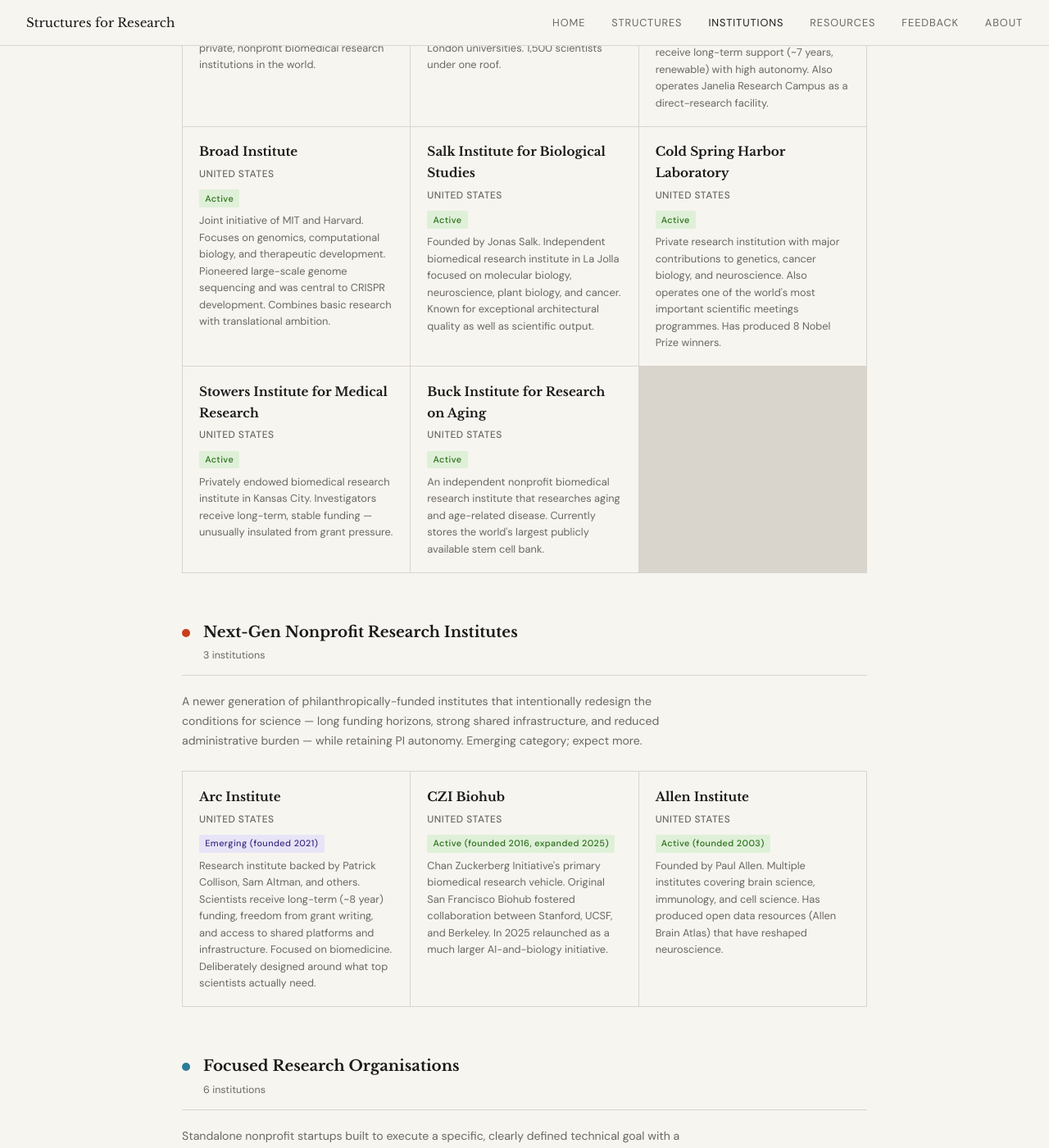
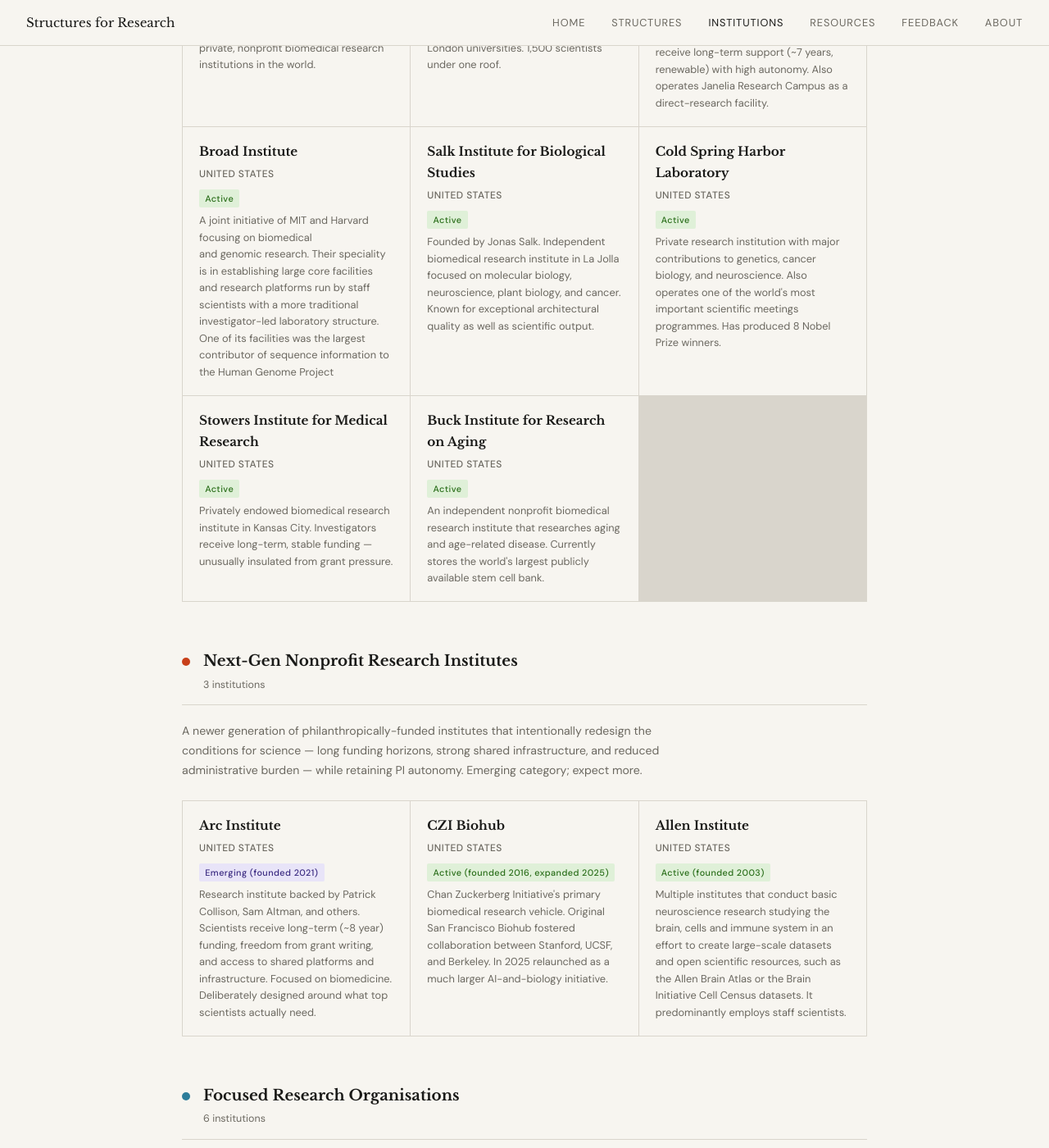
Before and after one commit to biancale4/structuresforresearch.com, a Jekyll site: the page built from institutions.html, in a window 1280 px wide and 1400 px high, scrolled down 2899 px. Shown: the whole window at 82% size. Built offline with Jekyll 4.4.1, drawn with Linux system fonts in a browser that asks for light colours.

Commit message:
Update institutions.html

```diff
--- a/institutions.html
+++ b/institutions.html
@@ -110,7 +110,7 @@
       <div class="inst-card"><div class="inst-name">Scripps Research</div><div class="inst-country">United States</div><span class="inst-status status-active">Active</span><p class="inst-note">Independent biomedical research institute in La Jolla and Jupiter. Focuses on chemistry, biological science, and drug discovery. One of the largest private, nonprofit biomedical research institutions in the world.</p></div>
       <div class="inst-card"><div class="inst-name">Francis Crick Institute</div><div class="inst-country">United Kingdom</div><span class="inst-status status-active">Active</span><p class="inst-note">Europe's largest biomedical research centre. A joint venture between six partner organisations including the MRC, Cancer Research UK, and three London universities. 1,500 scientists under one roof.</p></div>
       <div class="inst-card"><div class="inst-name">Howard Hughes Medical Institute</div><div class="inst-country">United States</div><span class="inst-status status-active">Active</span><p class="inst-note">Largest private funder of academic biomedical research in the US. Invests in people, not projects — scientists receive long-term support (~7 years, renewable) with high autonomy. Also operates Janelia Research Campus as a direct-research facility.</p></div>
-      <div class="inst-card"><div class="inst-name">Broad Institute</div><div class="inst-country">United States</div><span class="inst-status status-active">Active</span><p class="inst-note">Joint initiative of MIT and Harvard. Focuses on genomics, computational biology, and therapeutic development. Pioneered large-scale genome sequencing and was central to CRISPR development. Combines basic research with translational ambition.</p></div>
+      <div class="inst-card"><div class="inst-name">Broad Institute</div><div class="inst-country">United States</div><span class="inst-status status-active">Active</span><p class="inst-note">A joint initiative of MIT and Harvard focusing on biomedical and genomic research. Their speciality is in establishing large core facilities and research platforms run by staff scientists with a more traditional investigator-led laboratory structure. One of its facilities was the largest contributor of sequence information to the Human Genome Project</p></div>
       <div class="inst-card"><div class="inst-name">Salk Institute for Biological Studies</div><div class="inst-country">United States</div><span class="inst-status status-active">Active</span><p class="inst-note">Founded by Jonas Salk. Independent biomedical research institute in La Jolla focused on molecular biology, neuroscience, plant biology, and cancer. Known for exceptional architectural quality as well as scientific output.</p></div>
       <div class="inst-card"><div class="inst-name">Cold Spring Harbor Laboratory</div><div class="inst-country">United States</div><span class="inst-status status-active">Active</span><p class="inst-note">Private research institution with major contributions to genetics, cancer biology, and neuroscience. Also operates one of the world's most important scientific meetings programmes. Has produced 8 Nobel Prize winners.</p></div>
       <div class="inst-card"><div class="inst-name">Stowers Institute for Medical Research</div><div class="inst-country">United States</div><span class="inst-status status-active">Active</span><p class="inst-note">Privately endowed biomedical research institute in Kansas City. Investigators receive long-term, stable funding — unusually insulated from grant pressure.</p></div>
@@ -128,7 +128,7 @@
     <div class="inst-grid">
       <div class="inst-card"><div class="inst-name">Arc Institute</div><div class="inst-country">United States</div><span class="inst-status status-emerging">Emerging (founded 2021)</span><p class="inst-note">Research institute backed by Patrick Collison, Sam Altman, and others. Scientists receive long-term (~8 year) funding, freedom from grant writing, and access to shared platforms and infrastructure. Focused on biomedicine. Deliberately designed around what top scientists actually need.</p></div>
       <div class="inst-card"><div class="inst-name">CZI Biohub</div><div class="inst-country">United States</div><span class="inst-status status-active">Active (founded 2016, expanded 2025)</span><p class="inst-note">Chan Zuckerberg Initiative's primary biomedical research vehicle. Original San Francisco Biohub fostered collaboration between Stanford, UCSF, and Berkeley. In 2025 relaunched as a much larger AI-and-biology initiative.</p></div>
-      <div class="inst-card"><div class="inst-name">Allen Institute</div><div class="inst-country">United States</div><span class="inst-status status-active">Active (founded 2003)</span><p class="inst-note">Founded by Paul Allen. Multiple institutes covering brain science, immunology, and cell science. Has produced open data resources (Allen Brain Atlas) that have reshaped neuroscience.</p></div>
+      <div class="inst-card"><div class="inst-name">Allen Institute</div><div class="inst-country">United States</div><span class="inst-status status-active">Active (founded 2003)</span><p class="inst-note">Multiple institutes that conduct basic neuroscience research studying the brain, cells and immune system in an effort to create large-scale datasets and open scientific resources, such as the Allen Brain Atlas or the Brain Initiative Cell Census datasets. It predominantly employs staff scientists.</p></div>
     </div>
   </div>
 
```
